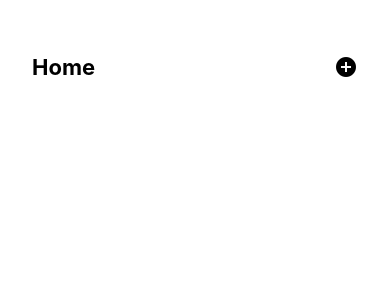
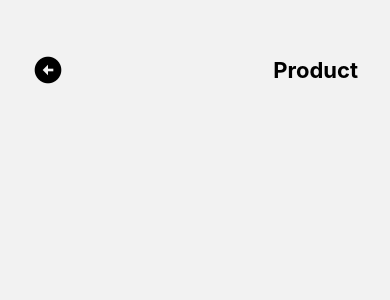
Before and after one commit to gufvr/navigation, a React Native app: screen /Product in a window 390 px wide. Shown: the top 300 px of the page. Built offline with nearby package versions, Linux system fonts and the light colour scheme.

Commit message:
feat: implement navigation with StackRoutes and Product components

```diff
--- a/App.tsx
+++ b/App.tsx
@@ -1,5 +1,5 @@
-import { Home } from '@/app/Home'
+import { Routes } from '@/routes'
 
 export default function App() {
-  return <Home />
+  return <Routes />
 }
--- /dev/null
+++ b/src/app/Product.tsx
@@ -0,0 +1,16 @@
+import { View } from 'react-native'
+
+import { Header } from '@/components/Header'
+import { Title } from '@/components/Title'
+import { ButtonIcon } from '@/components/ButtonIcon'
+
+export function Product() {
+  return (
+    <View style={{ flex: 1, padding: 32, paddingTop: 54 }}>
+      <Header>
+        <ButtonIcon name='arrow-circle-left' />
+        <Title>Product</Title>
+      </Header>
+    </View>
+  )
+}
--- a/src/components/ButtonIcon.tsx
+++ b/src/components/ButtonIcon.tsx
@@ -8,7 +8,7 @@
 export function ButtonIcon({ name, ...rest }: Props) {
   return (
     <TouchableOpacity {...rest}>
-      <MaterialIcons name={name} size={24} />
+      <MaterialIcons name={name} size={32} />
     </TouchableOpacity>
   )
 }
--- /dev/null
+++ b/src/routes/StackRoutes.tsx
@@ -0,0 +1,18 @@
+import { createNativeStackNavigator } from '@react-navigation/native-stack'
+
+import { Home } from '@/app/Home'
+import { Product } from '@/app/Product'
+
+const Stack = createNativeStackNavigator()
+
+export function StackRoutes() {
+  return (
+    <Stack.Navigator
+      initialRouteName='Home'
+      screenOptions={{ headerShown: false }}
+    >
+      <Stack.Screen name='Home' component={Home} />
+      <Stack.Screen name='Product' component={Product} />
+    </Stack.Navigator>
+  )
+}
--- /dev/null
+++ b/src/routes/index.tsx
@@ -0,0 +1,11 @@
+import { NavigationContainer } from '@react-navigation/native'
+
+import { StackRoutes } from './StackRoutes'
+
+export function Routes() {
+  return (
+    <NavigationContainer>
+      <StackRoutes />
+    </NavigationContainer>
+  )
+}
--- a/tsconfig.json
+++ b/tsconfig.json
@@ -1,5 +1,6 @@
 {
   "compilerOptions": {
+    "strict": true,
     "paths": {
       "@/*": ["./src/*"]
     }
```
Also changed, not shown: package.json (+6 -1 lines), 1 other file (tests, documents, lock files or other folders).
